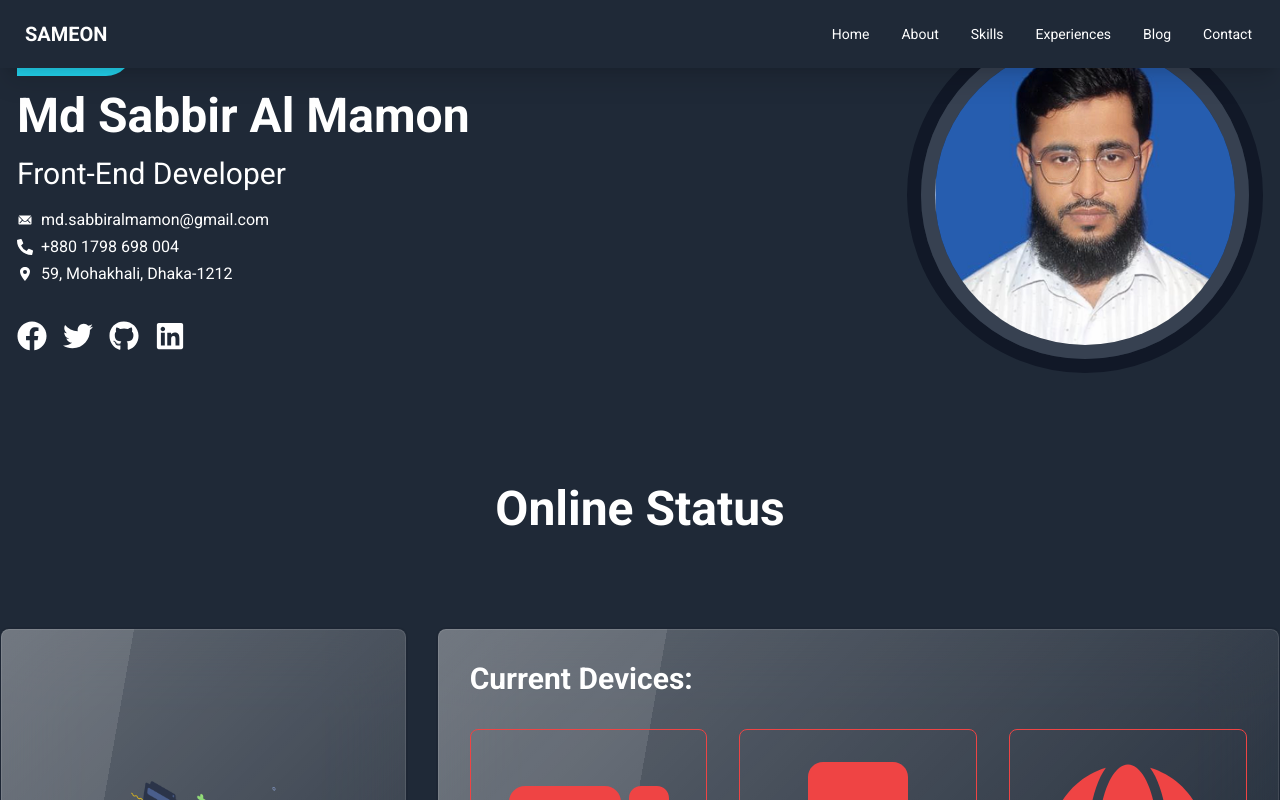
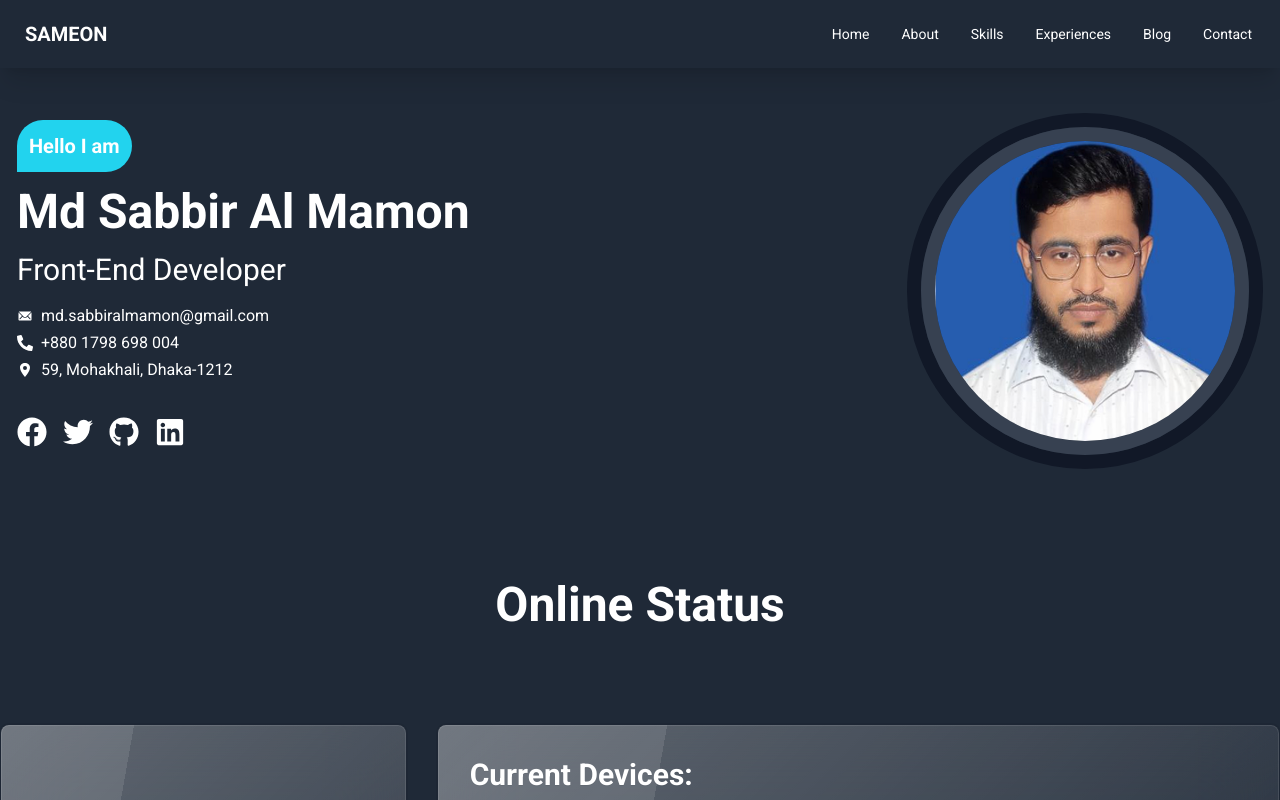
Before and after one commit to mdsabbiralmamon/sameon-rich-cv, a Next.js app: page / in a window 1280 px wide. Shown: the top 800 px of the page. Built offline with nearby package versions, Linux system fonts and the light colour scheme; no server answers.

Commit message:
added margin

```diff
--- a/src/app/page.tsx
+++ b/src/app/page.tsx
@@ -4,7 +4,7 @@ import HeroSection from "@/components/HomePage/HeroSection/HeroSection";
 export default function Home() {
   return (
     <>
-      <div className="heroSection container mx-auto">
+      <div className="heroSection container mx-auto mt-24">
         <HeroSection />
       </div>
       <div className="current container mx-auto">
```
